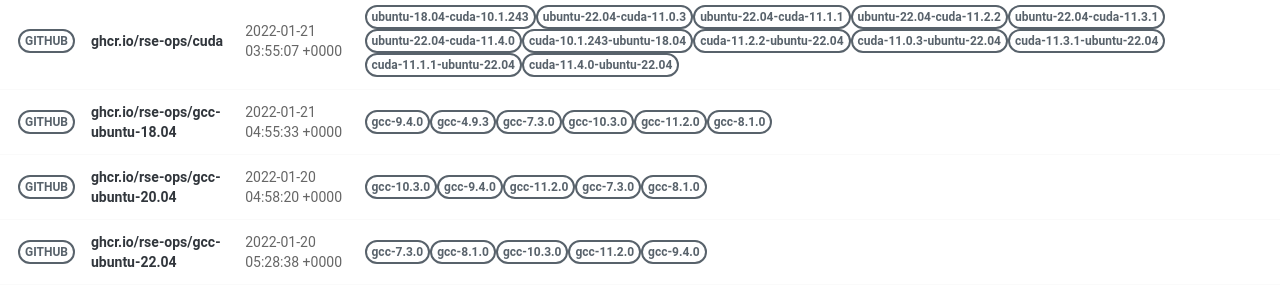
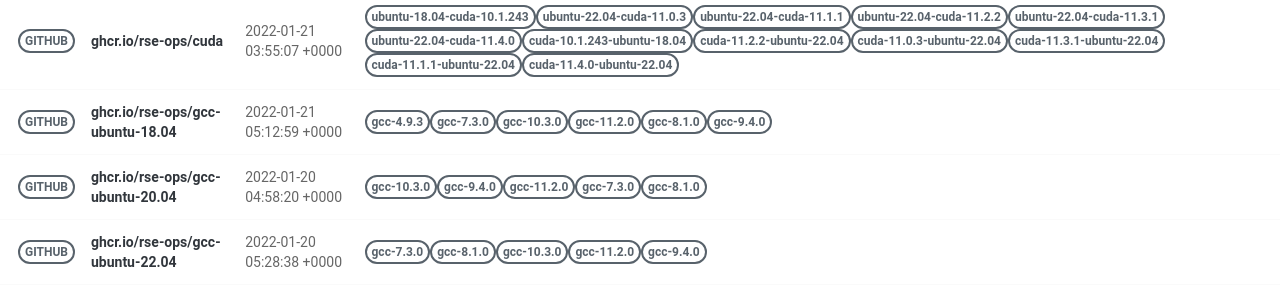
Before and after one commit to rse-ops/docker-images, a Jekyll site: the page built from pages/index.md, in a window 1280 px wide. Shown: the part 502-801 px from the top of the page. Built offline with Jekyll 4.4.1, drawn with Linux system fonts in a browser that asks for light colours; nearby versions of some CDN libraries.

Commit message:
Automated push to update library 2022-01-21

```diff
--- a/_library/ghcr.io-rse-ops-gcc-ubuntu-18.04.md
+++ b/_library/ghcr.io-rse-ops-gcc-ubuntu-18.04.md
@@ -1,14 +1,11 @@
 ---
 layout: container
 name: ghcr.io/rse-ops/gcc-ubuntu-18.04
-updated_at: 2022-01-21 04:55:33.180142
+updated_at: 2022-01-21 05:12:59.193236
 
 
 container_url: https://github.com/orgs/rse-ops/packages/container/package/gcc-ubuntu-18.04
 versions:
- - tag: gcc-9.4.0
-   dockerfile: https://github.com/rse-ops/docker-images/blob/main/ubuntu/gcc/Dockerfile
-   manifest: https://crane.ggcr.dev/manifest/ghcr.io/rse-ops/gcc-ubuntu-18.04:gcc-9.4.0
  - tag: gcc-4.9.3
    dockerfile: https://github.com/rse-ops/docker-images/blob/main/ubuntu/gcc/Dockerfile
    manifest: https://crane.ggcr.dev/manifest/ghcr.io/rse-ops/gcc-ubuntu-18.04:gcc-4.9.3
```
Also changed, not shown: other parts of _library/ghcr.io-rse-ops-gcc-ubuntu-18.04.md (+3 -0 lines).
